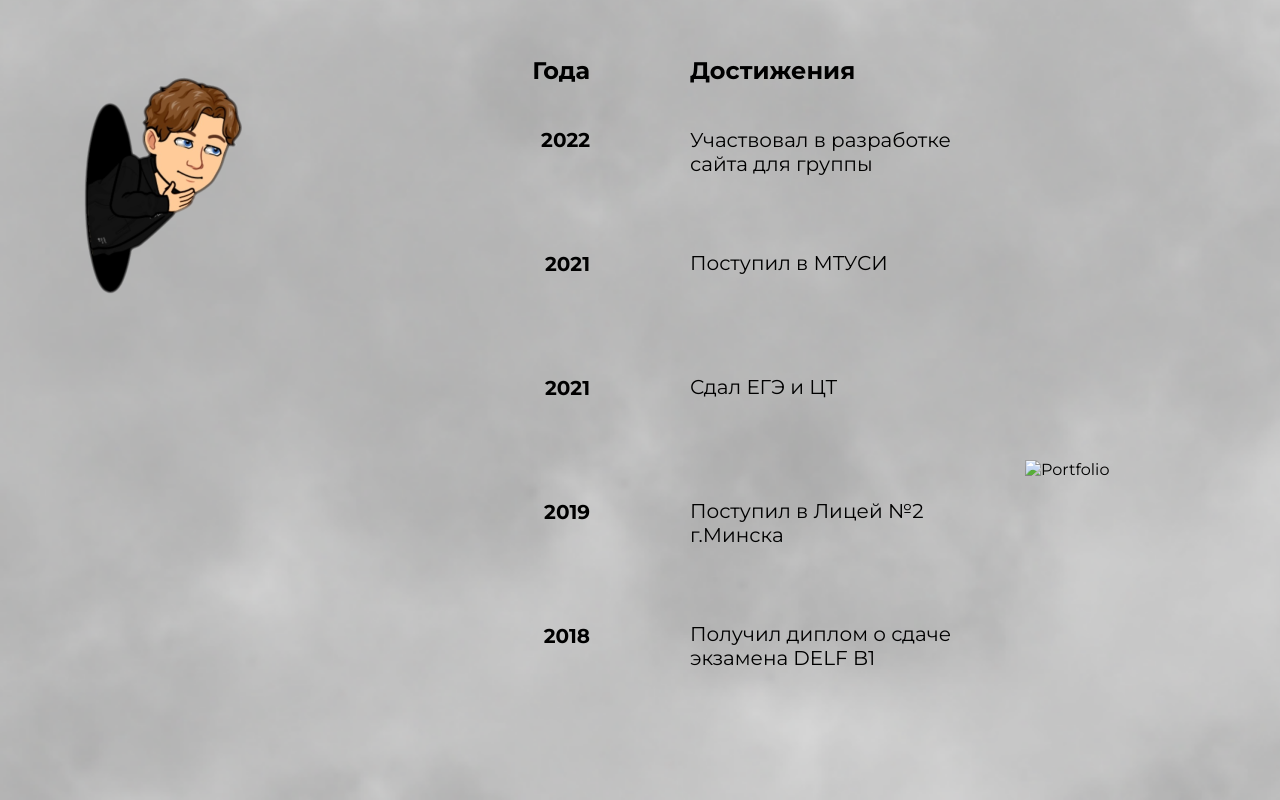
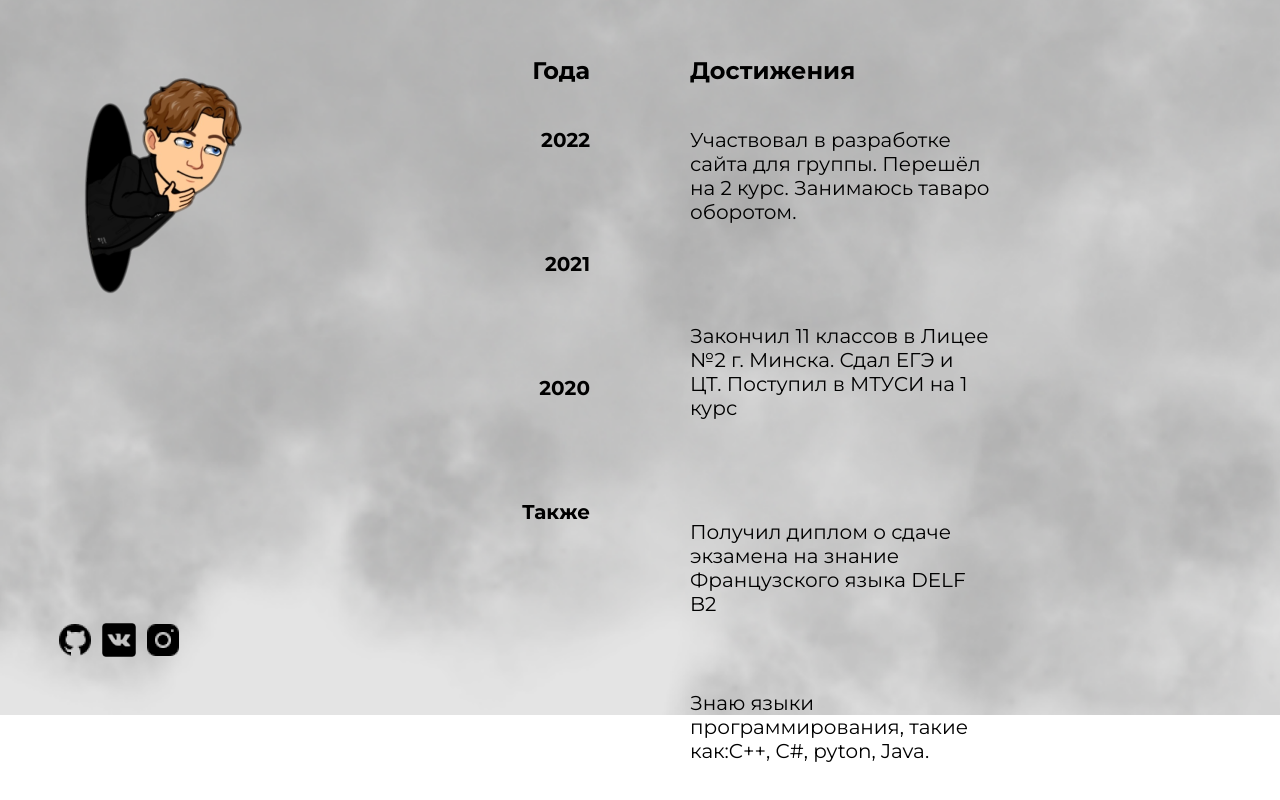
Before and after one commit to WWonzxc/Website, a plain HTML site: page portfolio.html in a window 1280 px wide. Shown: the part 340-1140 px from the top of the page. Drawn offline with Linux system fonts and the light colour scheme.

Commit message:
Update portfolio.html

```diff
--- a/portfolio.html
+++ b/portfolio.html
@@ -31,7 +31,7 @@
         </div>
     </header>
     <main class="main">
-        <section class="int_2">
+        <section class="int">
             <div class="header_h">
                 <div class="portfolio_s">
                     <f1 class="port_start">
@@ -43,22 +43,19 @@
                         <h4 class="timeline_title">Года</h4>
 
                         <ul class="tame_lane">
-                            <li class="tame_lane_d">2022
-                            </li>
+                            <li class="tame_lane_d">2022</li>
                             <li class="tame_lane_d">2021</li>
-                            <li class="tame_lane_d">2021</li>
-                            <li class="tame_lane_d">2019</li>
-                            <li class="tame_lane_d">2018</li>
+                            <li class="tame_lane_d">2020</li>
+                            <li class="tame_lane_d">Также</li>
                         </ul>
                     </div>
                     <div class="timeline_cc timeline_cc--right">
                         <h4 class="timeline_title">Достижения</h4>
                         <div class="tame_lanee">
-                            <p class="tame_lane_do1">Участвовал в разработке сайта для группы</p>
-                            <p class="tame_lane_do2">Поступил в МТУСИ</p>
-                            <p class="tame_lane_do3">Сдал ЕГЭ и ЦТ</p>
-                            <p class="tame_lane_do4">Поступил в Лицей №2 г.Минска</p>
-                            <p class="tame_lane_do5">Получил диплом о сдаче экзамена DELF B1</p>
+                            <p class="tame_lane_do2">Участвовал в разработке сайта для группы. Перешёл на 2 курс. Занимаюсь таваро оборотом.</p>
+                            <p class="tame_lane_do3">Закончил 11 классов в Лицее №2 г. Минска. Сдал ЕГЭ и ЦТ. Поступил в МТУСИ на 1 курс</p>
+                            <p class="tame_lane_do4">Получил диплом о сдаче экзамена на знание Французского языка DELF B2</p>
+                            <p class="tame_lane_do5">Знаю языки программирования, такие как:C++, C#, pyton, Java. </p>
                         </div>
                     </div>
                 </div>
@@ -66,9 +63,6 @@
 
                 <div class="tuda">
                     <img src="img/tuda.png" alt="Portfolio">
-                </div>
-                <div class="suda">
-                    <img src="img/suda.png" alt="Portfolio">
                 </div>
             </div>
         </section>
```
